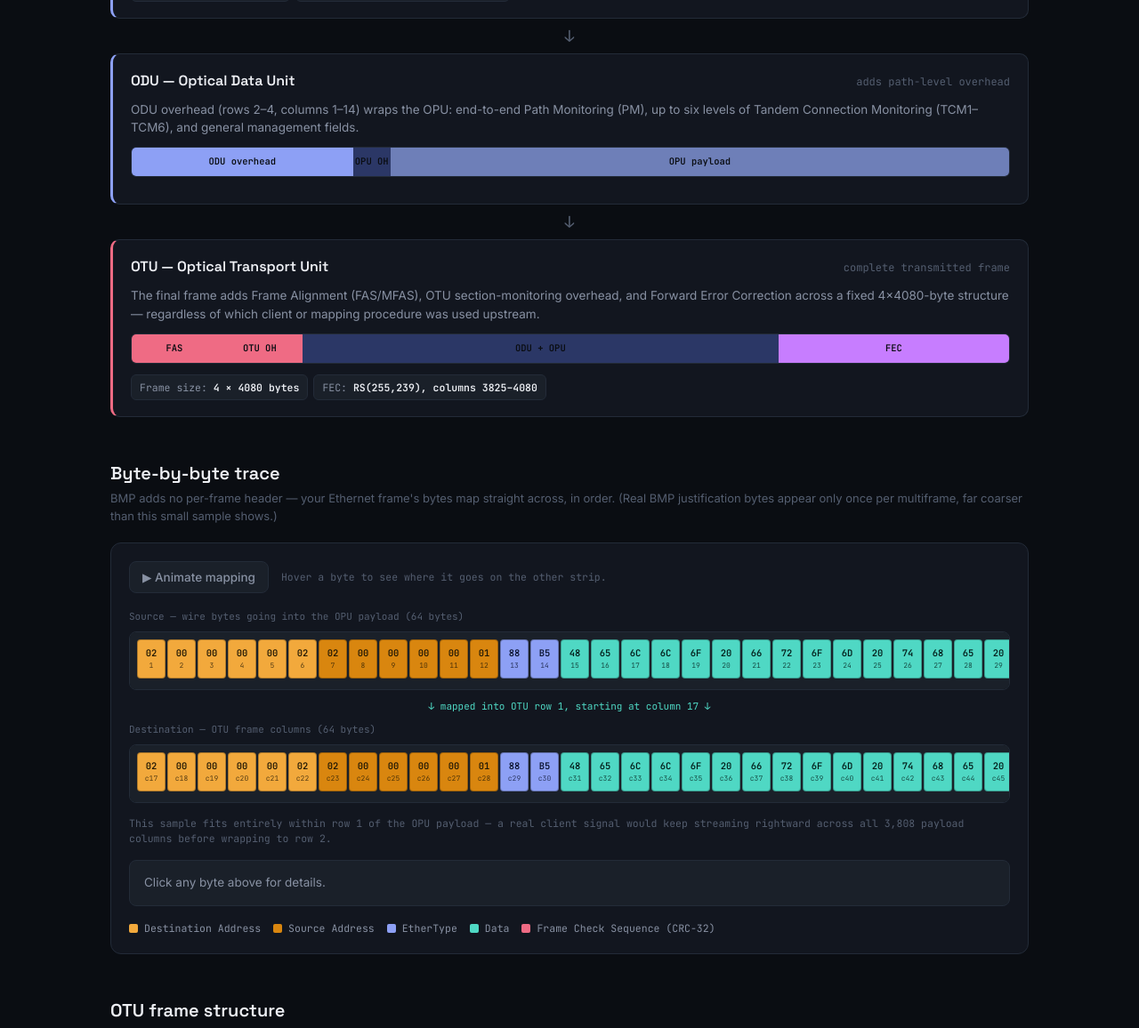
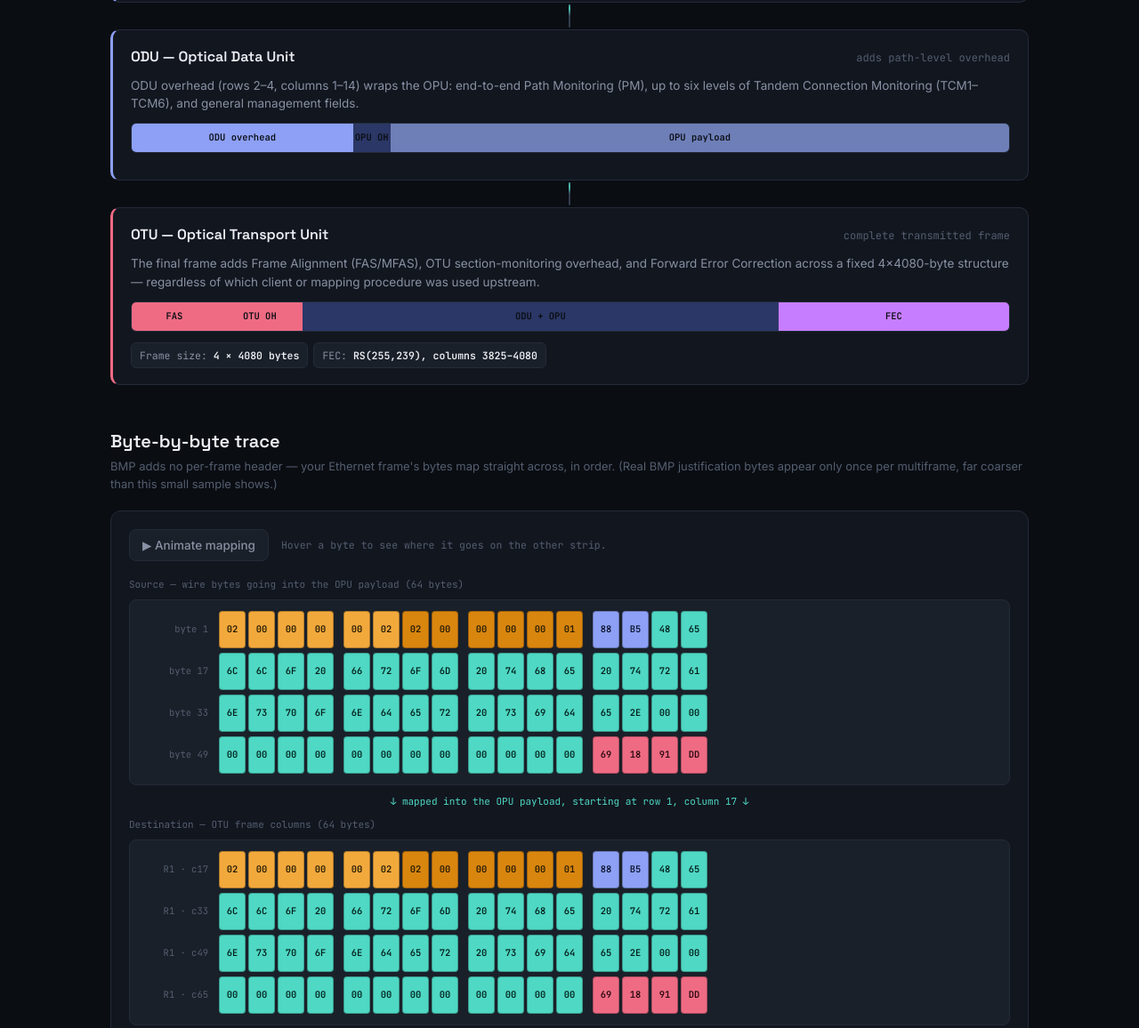
Before and after one commit to BoiAkay/ETH_2_OTN_Mapping, a plain HTML site: page index.html in a window 1280 px wide. Shown: the part 1337-2493 px from the top of the page at 89% size. Drawn offline with Linux system fonts and the light colour scheme.

Commit message:
Update ETH to OTN mapping UI

```diff
--- a/index.html
+++ b/index.html
@@ -68,7 +68,7 @@
         <div class="tracer-row-caption">Source — wire bytes going into the OPU payload (<span id="tracer-source-count">0</span> bytes)</div>
         <div class="tracer-strip" id="tracer-source"></div>
       </div>
-      <div class="tracer-connector">↓ mapped into OTU row <span id="tracer-row-num">1</span>, starting at column 17 ↓</div>
+      <div class="tracer-connector">↓ mapped into the OPU payload, starting at row 1, column 17 ↓</div>
       <div class="tracer-row">
         <div class="tracer-row-caption">Destination — OTU frame columns (<span id="tracer-dest-count">0</span> bytes)</div>
         <div class="tracer-strip" id="tracer-dest"></div>
--- a/script.js
+++ b/script.js
@@ -275,6 +275,8 @@
     });
   }
 
+  const BYTES_PER_LINE = 16;
+
   function traceCell(b, side, idx){
     const meta = FIELD_META[b.field] || {bg:'#666', text:'#fff', label:b.field};
     const div = document.createElement('div');
@@ -288,14 +290,49 @@
 
     const val = document.createElement('div'); val.className='val'; val.textContent = hex(b.value,2);
     div.appendChild(val);
-    const sub = document.createElement('div'); sub.className='sub';
-    sub.textContent = side === 'dst' ? ('c' + b.col) : String(idx+1);
-    div.appendChild(sub);
 
     div.addEventListener('mouseenter', ()=> highlightRef(div.dataset.ref, div));
     div.addEventListener('mouseleave', clearHighlight);
     div.addEventListener('click', ()=> showTraceDetail(b, side));
     return div;
+  }
+
+  // Renders a byte sequence as hex-dump-style wrapped lines (16 bytes/line) instead of one
+  // long scrolling strip, with a divider whenever the destination sequence actually crosses
+  // into the next real OTU frame row (payload columns are 3808 wide — evenly divisible by 16,
+  // so a row boundary always lands cleanly between two lines, never mid-line).
+  function renderTraceStrip(wrapEl, seq, side){
+    wrapEl.innerHTML = '';
+    let lastRow = null;
+    for (let i=0; i<seq.length; i+=BYTES_PER_LINE){
+      const chunk = seq.slice(i, i+BYTES_PER_LINE);
+
+      if (side === 'dst' && chunk[0].row !== lastRow){
+        if (lastRow !== null){
+          const marker = document.createElement('div');
+          marker.className = 'trace-row-boundary';
+          marker.textContent = '── OTU frame row ' + chunk[0].row + ' begins (column 17) ──';
+          wrapEl.appendChild(marker);
+        }
+        lastRow = chunk[0].row;
+      }
+
+      const line = document.createElement('div');
+      line.className = 'trace-line';
+      const addr = document.createElement('div');
+      addr.className = 'trace-line-addr';
+      addr.textContent = side === 'dst' ? ('R' + chunk[0].row + ' · c' + chunk[0].col) : ('byte ' + (i+1));
+      line.appendChild(addr);
+      const cellsWrap = document.createElement('div');
+      cellsWrap.className = 'trace-line-cells';
+      chunk.forEach((b, j)=>{
+        const cellEl = traceCell(b, side, i+j);
+        if (j % 4 === 3) cellEl.classList.add('group-end');
+        cellsWrap.appendChild(cellEl);
+      });
+      line.appendChild(cellsWrap);
+      wrapEl.appendChild(line);
+    }
   }
 
   function highlightRef(ref, selfEl){
@@ -368,14 +405,12 @@
 
     const srcWrap = document.getElementById('tracer-source');
     const dstWrap = document.getElementById('tracer-dest');
-    srcWrap.innerHTML = ''; dstWrap.innerHTML = '';
-    wireSeq.forEach((b,i)=> srcWrap.appendChild(traceCell(b,'src',i)));
-    destSeq.forEach((b,i)=> dstWrap.appendChild(traceCell(b,'dst',i)));
+    renderTraceStrip(srcWrap, wireSeq, 'src');
+    renderTraceStrip(dstWrap, destSeq, 'dst');
 
     document.getElementById('tracer-source-count').textContent = wireSeq.length;
     document.getElementById('tracer-dest-count').textContent = destSeq.length;
     const maxRow = destSeq.length ? Math.max.apply(null, destSeq.map(d=>d.row)) : 1;
-    document.getElementById('tracer-row-num').textContent = '1';
     document.getElementById('tracer-rows-note').textContent = maxRow > 1
       ? ('This sample spans rows 1–' + maxRow + ' of the OPU payload (wraps once column 3824 is reached).')
       : 'This sample fits entirely within row 1 of the OPU payload — a real client signal would keep streaming rightward across all 3,808 payload columns before wrapping to row 2.';
@@ -485,7 +520,10 @@
       s.appendChild(body);
       wrap.appendChild(s);
       const arrow = document.createElement('div');
-      arrow.className='stage-arrow'; arrow.textContent='↓';
+      arrow.className='stage-arrow';
+      const flow = document.createElement('div');
+      flow.className='flow-connector';
+      arrow.appendChild(flow);
       wrap.appendChild(arrow);
     }
 
--- a/styles.css
+++ b/styles.css
@@ -289,11 +289,31 @@
   .field-chip b{color:var(--text-primary);font-weight:600;}
 
   .stage-arrow{
-    text-align:center;
-    color:var(--text-faint);
-    font-size:18px;
-    padding:6px 0;
-    font-family:var(--font-mono);
+    display:flex;
+    justify-content:center;
+    padding:2px 0;
+  }
+  .flow-connector{
+    position:relative;
+    width:2px;
+    height:26px;
+    background:var(--grid-line-bright);
+    border-radius:2px;
+    overflow:hidden;
+  }
+  .flow-connector::after{
+    content:'';
+    position:absolute;
+    left:-3px; top:-26px;
+    width:8px; height:26px;
+    background:radial-gradient(closest-side, var(--accent-map), transparent 70%);
+    animation:flowPulse 1.5s linear infinite;
+  }
+  @keyframes flowPulse{
+    0%{ transform:translateY(0); opacity:0; }
+    15%{ opacity:1; }
+    85%{ opacity:1; }
+    100%{ transform:translateY(52px); opacity:0; }
   }
 
   .mosaic{display:flex;flex-wrap:wrap;gap:2px;margin:12px 0;}
@@ -312,12 +332,42 @@
   .tracer-row-caption{font-family:var(--font-mono);font-size:11px;color:var(--text-faint);margin-bottom:8px;}
   .tracer-strip{
     display:flex;
-    overflow-x:auto;
-    gap:2px;
-    padding:8px 8px 12px;
+    flex-direction:column;
+    gap:5px;
+    padding:12px;
     background:var(--bg-panel-raised);
     border:1px solid var(--grid-line);
     border-radius:8px;
+    overflow-x:auto;
+  }
+  .trace-line{
+    display:flex;
+    align-items:center;
+    gap:12px;
+  }
+  .trace-line-addr{
+    flex:0 0 76px;
+    font-family:var(--font-mono);
+    font-size:10.5px;
+    color:var(--text-faint);
+    text-align:right;
+    white-space:nowrap;
+  }
+  .trace-line-cells{
+    display:flex;
+    gap:3px;
+    flex:0 0 auto;
+  }
+  .trace-line-cells .trace-cell.group-end{ margin-right:8px; }
+  .trace-row-boundary{
+    text-align:center;
+    font-family:var(--font-mono);
+    font-size:11px;
+    color:var(--accent-map);
+    padding:6px 0;
+    margin:2px 0;
+    border-top:1px dashed var(--grid-line-bright);
+    border-bottom:1px dashed var(--grid-line-bright);
   }
   .tracer-connector{
     text-align:center;
@@ -327,8 +377,8 @@
     padding:10px 0;
   }
   .trace-cell{
-    flex:0 0 32px;
-    width:32px;height:44px;
+    flex:0 0 30px;
+    width:30px;height:42px;
     border-radius:4px;
     display:flex;flex-direction:column;align-items:center;justify-content:center;
     cursor:pointer;
@@ -344,7 +394,12 @@
   .tracer-rows-note{font-family:var(--font-mono);font-size:11.5px;color:var(--text-faint);margin:14px 0 0;}
 
   @media (max-width:640px){
-    .trace-cell{flex:0 0 28px;width:28px;height:40px;}
+    .trace-cell{flex:0 0 26px;width:26px;height:38px;}
+    .trace-line-addr{flex:0 0 54px;font-size:9.5px;}
+  }
+
+  @media (prefers-reduced-motion: reduce){
+    .flow-connector::after{ animation:none; opacity:1; top:8px; }
   }
 
   /* ---------- Frame diagram ---------- */
```
